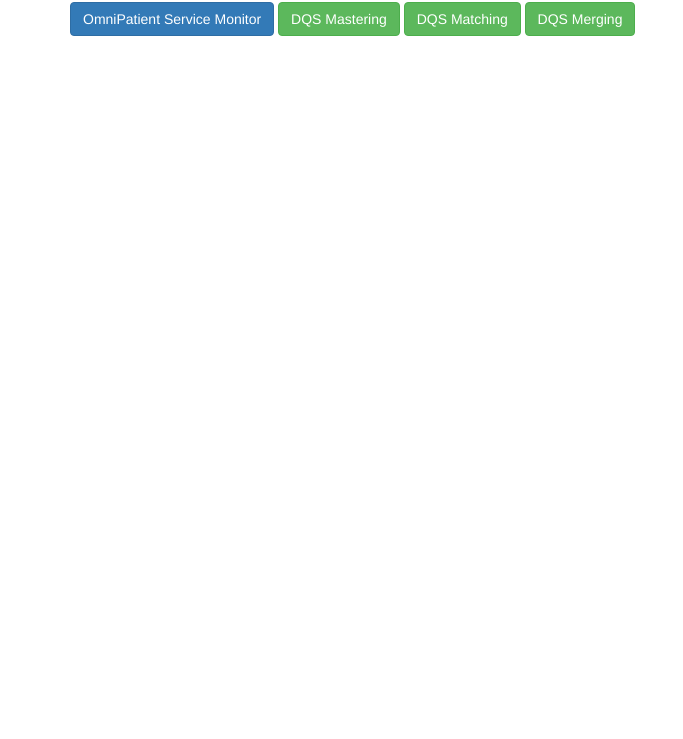
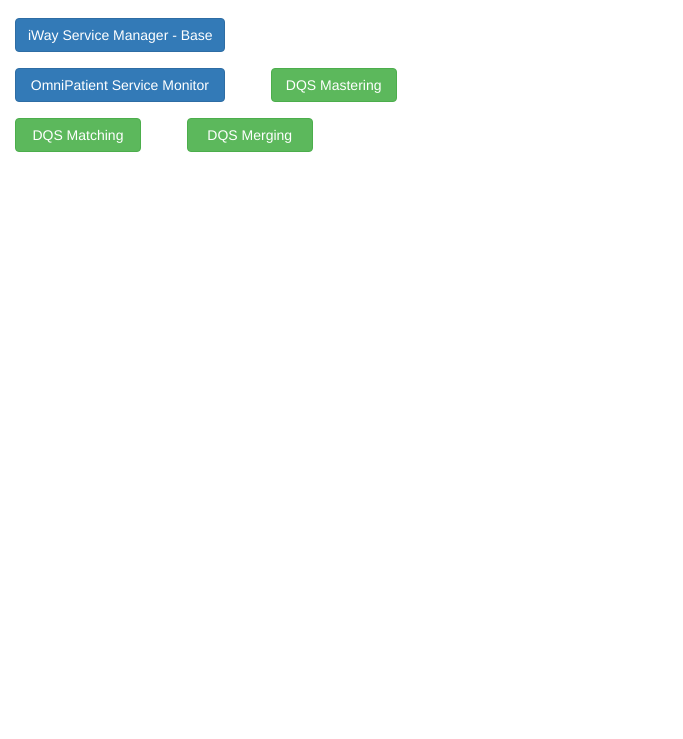
Before and after one commit to codemarc/omnidock, a plain HTML site: page index.html in a window 1280 px wide. Shown: the part 61-800 px from the top of the page, without its empty margins (0-683 px from the left). Drawn offline with nearby package versions, Linux system fonts and the light colour scheme.

Commit message:
a little more cleanup

```diff
--- a/index.html
+++ b/index.html
@@ -5,16 +5,18 @@
   <meta charset="utf-8">
   <meta name="viewport" content="width=device-width, initial-scale=1">
   <link rel="stylesheet" href="http://maxcdn.bootstrapcdn.com/bootstrap/3.2.0/css/bootstrap.min.css">
+  <style>.btn {margin:16px 46px 0px 0px ;}</style>
   <script src="https://ajax.googleapis.com/ajax/libs/jquery/1.11.1/jquery.min.js"></script>
   <script src="http://maxcdn.bootstrapcdn.com/bootstrap/3.2.0/js/bootstrap.min.js"></script>
 </head>
 <body>
-  <div class="container">
+  <div class="col-md-5 container">
     <h2>Workbench</h2>
-    <button name="opsm" href="9999/ism/appc?configuration=OmniPatient" type="button" class="btn btn-primary">OmniPatient Service Monitor</button>
-    <button name="dqms" href="9502" type="button" class="btn btn-success">DQS Mastering</button>
-    <button name="dqmt" href="9504" type="button" class="btn btn-success">DQS Matching</button>
-    <button name="dqmg" href="9506" type="button" class="btn btn-success">DQS Merging</button>
+    <button name="ismb" href="9999" type="button" class="col-md-5 btn btn-primary">iWay Service Manager - Base</button>
+    <button name="opsm" href="9999/ism/appc?configuration=OmniPatient" type="button" class="col-md-5 btn btn-primary">OmniPatient Service Monitor</button>
+    <button name="dqms" href="9502" type="button" class="col-sm-3 btn btn-success">DQS Mastering</button>
+    <button name="dqmt" href="9504" type="button" class="col-md-3 btn btn-success">DQS Matching</button>
+    <button name="dqmg" href="9506" type="button" class="col-md-3 btn btn-success">DQS Merging</button>
   </div>
   <script>$('.btn').click(function(){window.open('http://127.0.0.1:'+$(this).attr('href'),$(this).attr('name'));});</script>
 </body>
```
